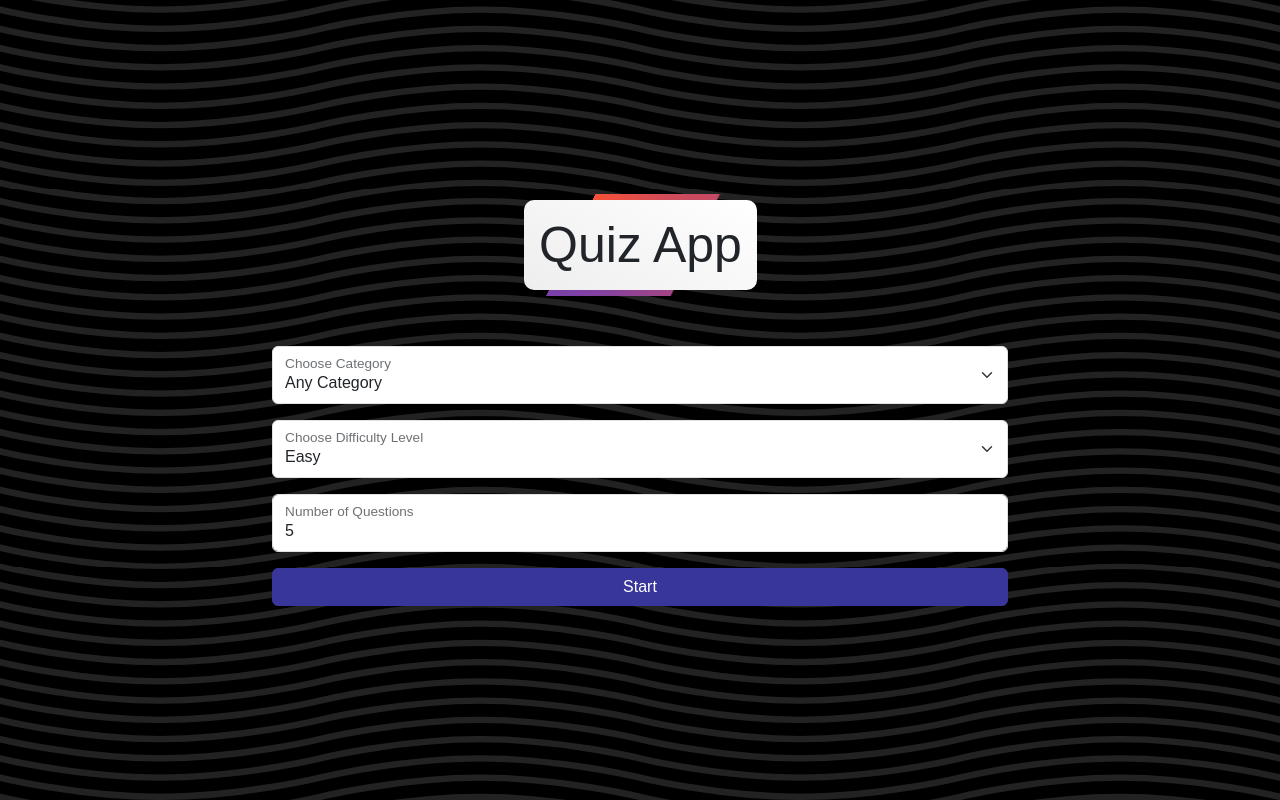
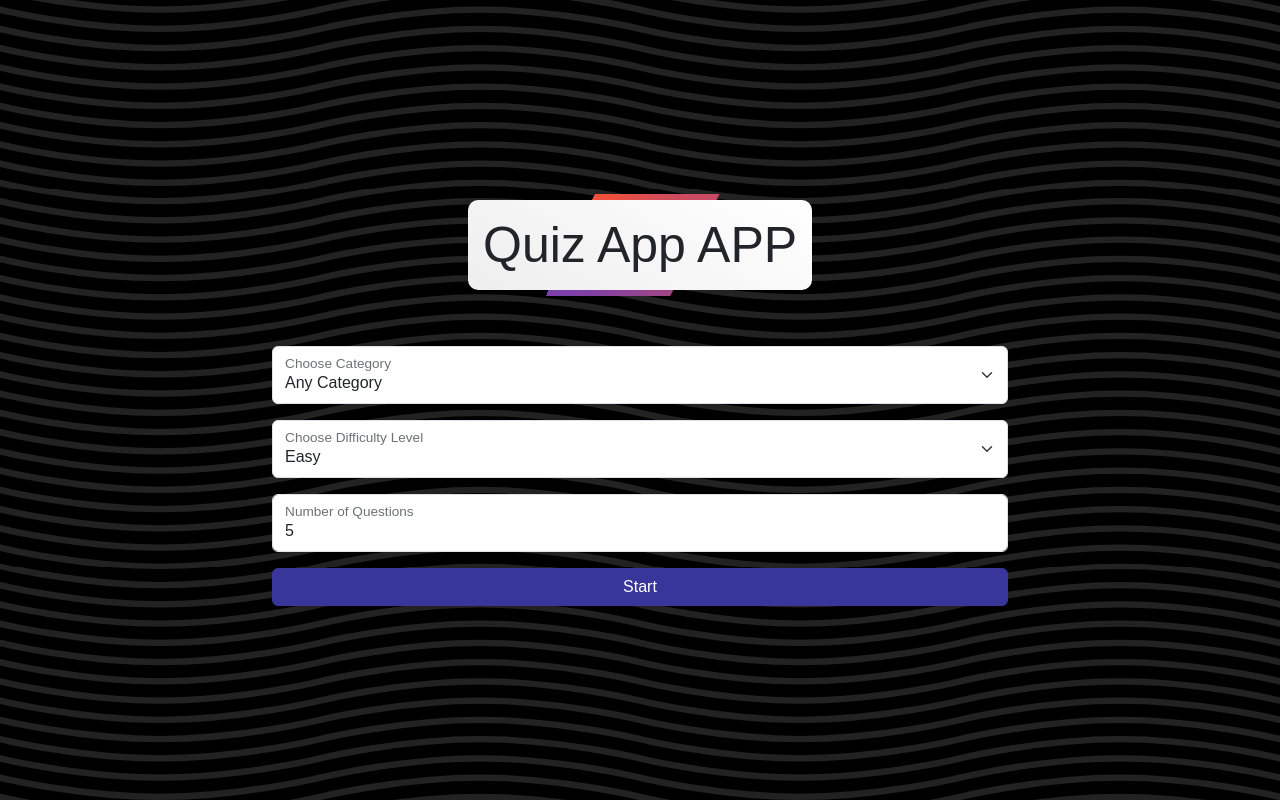
Before and after one commit to Tharwat312/testapp, a plain HTML site: page index.html in a window 1280 px wide. Drawn offline with Linux system fonts and the light colour scheme.

Commit message:
Modified App Title

```diff
--- a/index.html
+++ b/index.html
@@ -21,7 +21,7 @@
 <body>
   <main class="min-vh-100 d-flex flex-column justify-content-center align-items-center">
     <div class="heading animate__animated animate__zoomInDown">
-      <h1 class="mb-0">Quiz App</h1>
+      <h1 class="mb-0">Quiz App APP</h1>
     </div>
     <div class="container">
       <div class="row">
```
